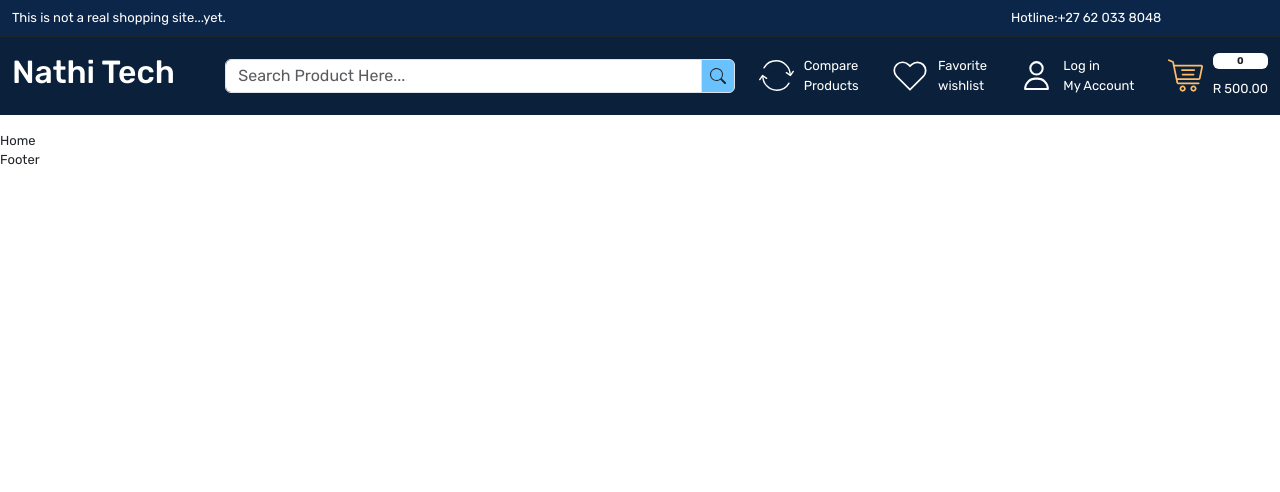
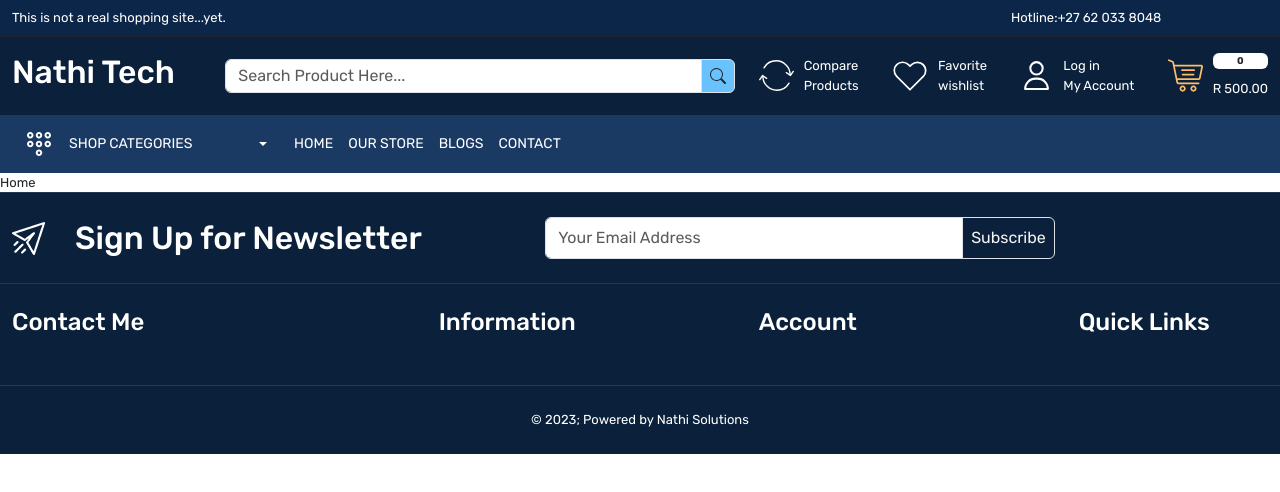
Before and after one commit to Inathi-M/Nathi-Tech, a React (Create React App) app: page / in a window 1280 px wide. Shown: the top 492 px of the page. Built offline with nearby package versions, Linux system fonts and the light colour scheme.

Commit message:
Still don't know what fuck is going on

```diff
--- a/src/App.css
+++ b/src/App.css
@@ -14,6 +14,9 @@
   box-shadow: none;
   border-color: inherit;
 }
+.header-bottom {
+  background-color: var(--color-1a3a63);
+}
 
 body {
   font-family: "Rubik", sans-serif;
@@ -24,6 +27,9 @@
 }
 .gap-15 {
   gap: 15px;
+}
+.gap-30 {
+  gap: 30px;
 }
 a {
   text-decoration: none;
@@ -40,4 +46,44 @@
 .header-upper .input-group-text {
   background-color: var(--color-febd69);
 }
+.header-bottom .menu-links a,
+.header-bottom .dropdown button {
+  color: white;
+  font-size: 14px;
+  line-height: 18px;
+  font-weight: 400;
+  letter-spacing: 0.3;
+  text-transform: uppercase;
+}
+.header-bottom .dropdown button:focus {
+  box-shadow: none;
+}
+.header-bottom .dropdown-menu {
+  background-color: var(--color-1a3a63);
+  width: 100%;
+  transform: translate3d(0px, 48px, 0px) !important;
+}
+.header-bottom .dropdown-item {
+  padding: 13px;
+  margin-bottom: 3px;
+  border-bottom: 1px solid var(--color-012a5f);
+}
+.header-bottom .dropdown-item:hover {
+  background-color: transparent;
+  color: var(--color-0676c0) !important;
+}
 /* Header Part Ends Here*/
+
+/* Footer Part*/
+footer {
+  background-color: var(--color-0b203b);
+}
+footer:not(:first-child) {
+  border-top: 1px solid rgba(255, 255, 255, 0.1);
+}
+footer .input-group-text {
+  background-color: var(--color-0b203b);
+  color: whitesmoke;
+  padding: 8px 17px;
+}
+/*Footer Part Ends Here*/
--- a/src/components/Footer.js
+++ b/src/components/Footer.js
@@ -1,7 +1,69 @@
 import React from "react";
-
+import { Link } from "react-router-dom";
 const Footer = () => {
-  return <div>Footer</div>;
+  return (
+    <>
+      <footer className="py-4">
+        <div className="container-xxl">
+          <div className="row align-items-center">
+            <div className="col-5">
+              <div className="footer-top-data d-flex gap-30 align-items-center">
+                <img src="images/newsletter.png" alt="newsletter" />
+                <h2 className="mb-0 text-white">Sign Up for Newsletter</h2>
+              </div>
+            </div>
+            <div className="col-5">
+              <div className="input-group">
+                <input
+                  type="text"
+                  className="form-control py-1"
+                  placeholder="Your Email Address"
+                  aria-label="Your Email Address"
+                  aria-describedby="basic-addon2"
+                />
+                <span className="input-group-text p-2" id="basic-addon2">
+                  Subscribe
+                </span>
+              </div>
+            </div>
+          </div>
+        </div>
+      </footer>
+      <footer className="py-4">
+        <div className="container-xxl">
+          <div className="row">
+            <div className="col-4">
+              <h4 className="text-white mb-4">Contact Me</h4>
+              <div></div>
+            </div>
+            <div className="col-3">
+              <h4 className="text-white mb-4">Information</h4>
+              <div></div>
+            </div>
+            <div className="col-3">
+              <h4 className="text-white mb-4">Account</h4>
+              <div></div>
+            </div>
+            <div className="col-2">
+              <h4 className="text-white mb-4">Quick Links</h4>
+              <div className="footer-links"></div>
+            </div>
+          </div>
+        </div>
+      </footer>
+      <footer className="py-4">
+        <div className="container-xxl">
+          <div className="row">
+            <div className="col-12">
+              <p className="text-center mb-0 text-white">
+                &copy; {new Date().getFullYear()}; Powered by Nathi Solutions
+              </p>
+            </div>
+          </div>
+        </div>
+      </footer>
+    </>
+  );
 };
 
 export default Footer;
--- a/src/components/Header.js
+++ b/src/components/Header.js
@@ -1,5 +1,5 @@
 import React from "react";
-import { Navlink, Link } from "react-router-dom";
+import { NavLink, Link } from "react-router-dom";
 import { BsSearch } from "react-icons/bs";
 const Header = () => {
   return (
@@ -89,10 +89,50 @@
         <div className="container-xxl">
           <div className="row">
             <div className="col-12">
-              <div className="menu-bottom d-flex align-items-center">
-                <div></div>
+              <div className="menu-bottom d-flex align-items-center gap-15">
+                <div>
+                  <div className="dropdown">
+                    <button
+                      className="btn btn-secondary dropdown-toggle bg-transparent border-0 gap-15 d-flex align-items-center"
+                      type="button"
+                      id="dropdownMenuButton1"
+                      data-bs-toggle="dropdown"
+                      aria-expanded="false"
+                    >
+                      <img src="/images/menu.svg" alt="" />{" "}
+                      <span className="me-5 d-inline-block">
+                        Shop Categories
+                      </span>
+                    </button>
+                    <ul
+                      className="dropdown-menu"
+                      aria-labelledby="dropdownMenuButton1"
+                    >
+                      <li>
+                        <Link className="dropdown-item text-white" to="#">
+                          Action
+                        </Link>
+                      </li>
+                      <li>
+                        <Link className="dropdown-item text-white" to="#">
+                          Another Action
+                        </Link>
+                      </li>
+                      <li>
+                        <Link className="dropdown-item text-white" to="#">
+                          Something else here
+                        </Link>
+                      </li>
+                    </ul>
+                  </div>
+                </div>
                 <div className="menu-links">
-                  <div className="d-flex"></div>
+                  <div className="d-flex align-items-center gap-15">
+                    <NavLink to="/">Home</NavLink>
+                    <NavLink to="/">Our Store</NavLink>
+                    <NavLink to="/">Blogs</NavLink>
+                    <NavLink to="/contact">Contact</NavLink>
+                  </div>
                 </div>
               </div>
             </div>
```
